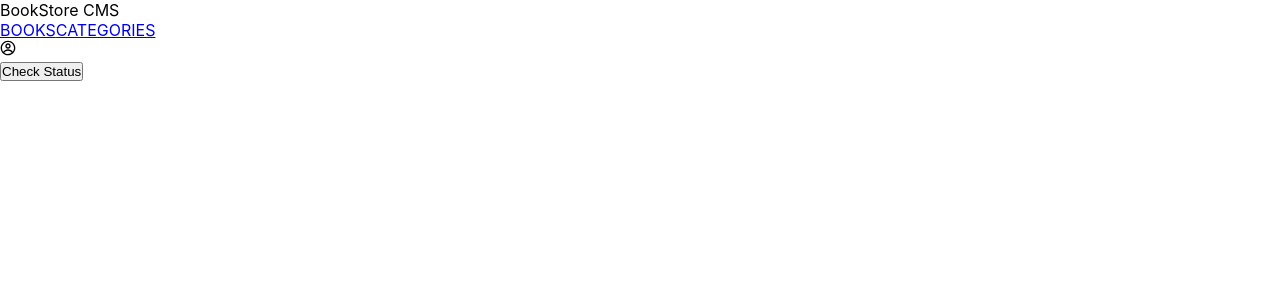
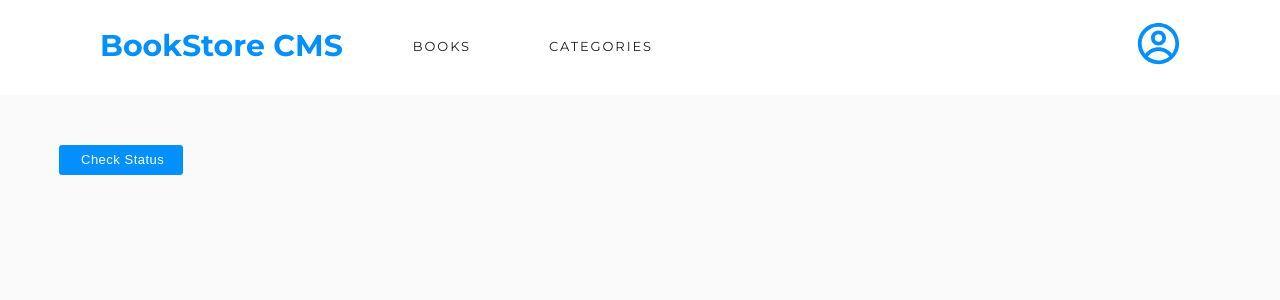
Before and after one commit to imranhossainemi/bookstore, a React (Create React App) app: page /categories in a window 1280 px wide. Shown: the top 300 px of the page. Built offline with nearby package versions, Linux system fonts and the light colour scheme.

Commit message:
Update style.css

```diff
--- a/src/components/style.css
+++ b/src/components/style.css
@@ -1,4 +1,231 @@
+@import url('https://fonts.googleapis.com/css2?family=Montserrat:ital,wght@0,100;0,200;0,300;0,400;0,500;0,600;0,700;0,800;0,900;1,100;1,200;1,300;1,400;1,500;1,600;1,700;1,800;1,900&display=swap');
+@import url('https://fonts.googleapis.com/css2?family=Montserrat:ital,wght@0,100;0,200;0,300;0,400;0,500;0,600;0,700;0,800;0,900;1,100;1,200;1,300;1,400;1,500;1,600;1,700;1,800;1,900&family=Roboto+Slab:wght@300;500;700;800&display=swap');
+
 * {
   margin: 0;
   padding: 0;
+  font-family: Montserrat, Arial, Helvetica, sans-serif;
 }
+
+.flex {
+  display: flex;
+}
+
+:root {
+  --bubble-gum-pink: #ff5ab7;
+  --black: #1e1e1e;
+  --pinkish-grey: #c7c7c7;
+  --very-light-pink: #c4c4c4;
+  --pale-grey: #f5f6fa;
+  --z: #fafafa;
+  --medium-blue: #307bbe;
+  --cool-blue: #4386bf;
+  --white-two: #fff;
+  --azure: #0290ff;
+  --e8: #e8e8e8;
+}
+
+.App {
+  width: 100%;
+  height: 68.563rem;
+  margin: 0 2.5rem 4.063rem 0;
+  padding: 0 0 49.625rem;
+  border-radius: 4px;
+  box-shadow: 0 0 60px 0 rgba(0, 0, 0, 0.05);
+  background-color: var(--z);
+}
+
+.navbar {
+  justify-content: space-between;
+  align-items: center;
+  height: 5.938rem;
+  margin: 0 0 2.375rem;
+  background-color: var(--white-two);
+}
+
+.heading {
+  padding: 1.438rem 6.188rem 1.688rem 6.25rem;
+  padding-right: 2.938rem;
+  font-size: 1.875rem;
+  font-weight: bold;
+  color: var(--azure);
+}
+
+.navbar ul {
+  padding-top: 2rem;
+}
+
+.links {
+  padding: 1.438rem;
+  text-decoration: none;
+  margin-right: 2rem;
+  opacity: 0.5;
+  font-size: 0.813rem;
+  letter-spacing: 1.9px;
+  color: var(--black);
+}
+
+.active {
+  opacity: 1;
+}
+
+.profile {
+  padding: 1.438rem 6.188rem 1.688rem 6.25rem;
+  width: 2.813rem;
+  height: 2.813rem;
+  color: var(--azure);
+}
+
+.bookList > li {
+  margin: 2% 6% 0;
+  padding: 2% 9.188% 1.625% 1.688%;
+  border-radius: 4px;
+  border: solid 1px var(--e8);
+  background-color: var(--white-two);
+  justify-content: space-between;
+  align-items: center;
+}
+
+.title {
+  font-family: RobotoSlab, Arial, Helvetica, sans-serif;
+  font-size: 1.375rem;
+  font-weight: bold;
+  letter-spacing: -0.2px;
+  color: var(--black);
+}
+
+.buttons > button {
+  border: none;
+  background-color: var(--white-two);
+  margin-right: 0.938rem;
+  font-family: RobotoSlab, Arial, Helvetica, sans-serif;
+  font-size: 0.875rem;
+  font-weight: 300;
+  color: var(--cool-blue);
+  cursor: pointer;
+  margin-top: 1rem;
+}
+
+.buttons > button:not(:last-child) {
+  padding-right: 15px;
+  border-right: solid 0.125rem var(--pale-grey);
+}
+
+.author {
+  margin: 0.25rem 0 0;
+  font-family: RobotoSlab, Arial, Helvetica, sans-serif;
+  color: var(--cool-blue);
+  font-size: 0.875rem;
+  font-weight: 300;
+}
+
+.oval-progress {
+  align-items: center;
+}
+
+.oval {
+  width: 4.25rem;
+  height: 4.25rem;
+  color: var(--medium-blue);
+}
+
+.book-progress {
+  align-items: center;
+}
+
+.text-progress {
+  flex-direction: column;
+  align-items: center;
+}
+
+.percent-completed {
+  margin: 0.063rem 5.75rem 0 0.688rem;
+  font-size: 2rem;
+  color: var(--black);
+}
+
+.completed-text {
+  margin: 0.438rem 4.938rem 0.75rem 0.75rem;
+  opacity: 0.5;
+  font-size: 0.875rem;
+  color: var(--black);
+}
+
+.chapter {
+  flex-direction: column;
+}
+
+.update-progress {
+  margin: 0.75rem 1.75rem 0.563rem 3.688rem;
+  padding: 0.438rem 1.188rem 0.5rem 1.375rem;
+  border: none;
+  border-radius: 3px;
+  background-color: var(--azure);
+  font-family: RobotoSlab, Arial, Helvetica, sans-serif;
+  font-size: 0.813rem;
+  font-weight: 300;
+  letter-spacing: 0.5px;
+  text-align: center;
+  color: var(--white-two);
+  cursor: pointer;
+}
+
+.current-chapter {
+  margin: 0.063rem 3.625rem 0 3.688rem;
+  opacity: 0.5;
+  font-family: RobotoSlab, Arial, Helvetica, sans-serif;
+  font-size: 0.813rem;
+  font-weight: 300;
+  color: var(--black);
+}
+
+.current-lesson {
+  margin: 0.438rem 6.813rem 0.25rem 3.688rem;
+  font-family: RobotoSlab, Arial, Helvetica, sans-serif;
+  font-weight: 300;
+  font-size: 1rem;
+  color: var(--black);
+  opacity: 1;
+}
+
+.form {
+  margin: 2.313rem 6.25rem 0;
+  border-top: 1px solid var(--white);
+}
+
+.form h2 {
+  margin: 1.813rem 32.75rem 1.188rem 0;
+  font-size: 1.25rem;
+  font-weight: bold;
+  letter-spacing: -0.18px;
+  color: #888;
+}
+
+.input-title,
+.input-author {
+  margin: 1.188rem 5% 0 0;
+  padding: 0.813rem 35% 0.813rem 1.063rem;
+  border-radius: 4px;
+  border: solid 1px var(--e8);
+  background-color: var(--white-two);
+  font-size: 1rem;
+  letter-spacing: -0.15px;
+}
+
+.input-author {
+  padding: 0.813rem 0.938rem 0.813rem 1rem;
+}
+
+.addButton {
+  width: 12%;
+  height: 2.813rem;
+  border: none;
+  border-radius: 3px;
+  background-color: var(--azure);
+  font-family: RobotoSlab, Arial, Helvetica, sans-serif;
+  font-size: 0.813rem;
+  font-weight: bold;
+  letter-spacing: 0.5px;
+  text-align: center;
+  color: var(--white-two);
+}
```
